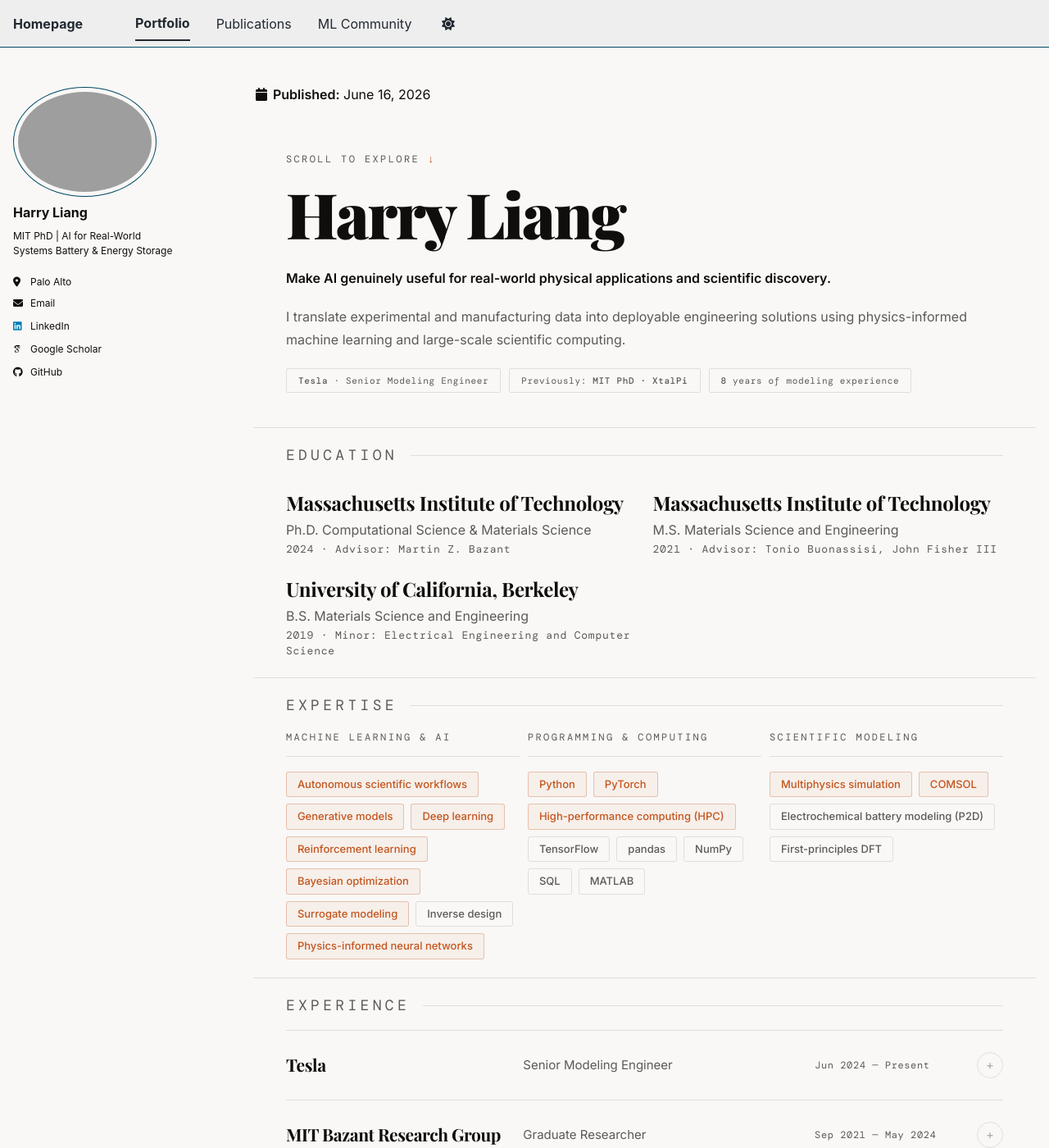
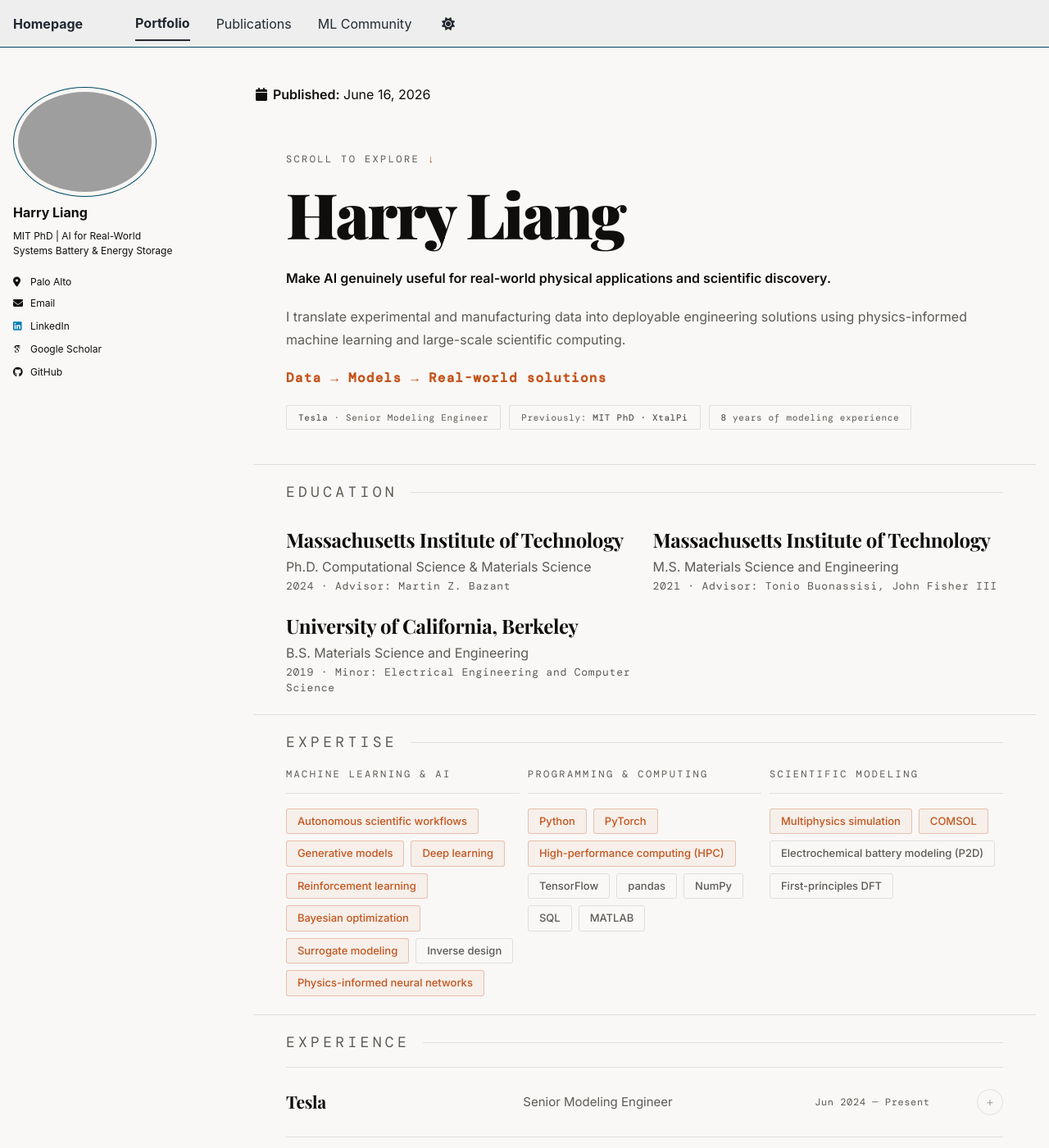
Before and after one commit to HarryQL/HarryQL.github.io, a Jekyll site: the page built from _portfolio/index.html, in a window 1280 px wide and 1400 px high. Shown: the whole window at 82% size. Built offline with Jekyll 4.4.1, drawn with Linux system fonts in a browser that asks for light colours; some web fonts are replaced; a script bundle is joined from its source files by our own code; library files that are not in the unit come from our copies.

Commit message:
Update index.html

```diff
--- a/_portfolio/index.html
+++ b/_portfolio/index.html
@@ -96,6 +96,14 @@ title: ""
       max-width: 100%;
       margin-bottom: 22px;
       font-weight: 400;
+    }
+    .hero-pipeline {
+      font-family: 'DM Mono', monospace;
+      font-size: 16px;
+      letter-spacing: 0.08em;
+      color: var(--accent);
+      margin-bottom: 22px;
+      font-weight: 500;
     }
     .hero-lead {
       font-weight: 600;
@@ -300,6 +308,7 @@ title: ""
       <h1 class="hero-headline">Harry Liang</h1>
       <p class="hero-lead"><strong>Make AI genuinely useful for real-world physical applications and scientific discovery.</strong></p>
       <p class="hero-body">I translate experimental and manufacturing data into deployable engineering solutions using physics-informed machine learning and large-scale scientific computing.</p>
+      <p class="hero-pipeline"> <strong>Data &rarr; Models &rarr; Real-world solutions</strong></p>
       <div class="hero-badges">
         <div class="hero-badge"><span>Tesla</span> · Senior Modeling Engineer</div>
         <div class="hero-badge">Previously: <span>MIT PhD · XtalPi</span></div>
```
